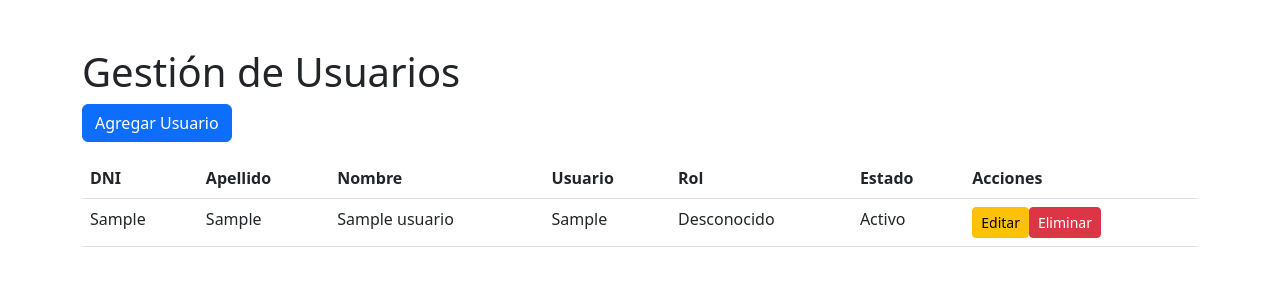
After one commit to aristides600/fraser, a PHP site: page /usuarios.php in a window 1280 px wide. The commit adds this page. Shown: the top 300 px of the page. Run offline with PHP 8.4, Linux system fonts and the light colour scheme; tables that the repository leaves empty or names only in its code hold one stand-in row (values such as "Sample post"); some libraries are stand-ins or nearby versions.

Commit message:
cambio de estado

```diff
--- /dev/null
+++ b/api/roles.php
@@ -0,0 +1,25 @@
+<?php
+require_once 'db.php';
+header('Content-Type: application/json');
+
+// Obtener la solicitud
+$method = $_SERVER['REQUEST_METHOD'];
+$input = json_decode(file_get_contents('php://input'), true);
+
+
+switch ($method) {
+    case 'GET':
+        // Obtener todos los roles
+        $result = $conn->query("SELECT * FROM roles");
+        $roles = [];
+        while ($row = $result->fetch_assoc()) {
+            $roles[] = $row;
+        }
+        echo json_encode($roles);
+        break;
+
+}
+
+// Cerrar la conexión
+$conn->close();
+?>
--- /dev/null
+++ b/api/usuarios.php
@@ -0,0 +1,71 @@
+<?php
+header('Content-Type: application/json');
+include 'db.php';
+
+function usuarioExists($campo, $valor) {
+    global $pdo;
+    $stmt = $pdo->prepare("SELECT COUNT(*) FROM usuarios WHERE $campo = ?");
+    $stmt->execute([$valor]);
+    return $stmt->fetchColumn() > 0;
+}
+
+if ($_SERVER['REQUEST_METHOD'] === 'POST') {
+    if (isset($_POST['create'])) {
+        $dni = $_POST['dni'];
+        $apellido = $_POST['apellido'];
+        $nombre = $_POST['nombre'];
+        $usuario = $_POST['usuario'];
+        $clave = password_hash($_POST['clave'], PASSWORD_BCRYPT);
+        $rol_id = $_POST['rol_id'];
+        $estado = 1;
+
+        // Verificar duplicados
+        if (usuarioExists('dni', $dni)) {
+            echo json_encode(['error' => 'El DNI ya está registrado.']);
+            exit;
+        }
+        if (usuarioExists('usuario', $usuario)) {
+            echo json_encode(['error' => 'El usuario ya está registrado.']);
+            exit;
+        }
+
+        $stmt = $pdo->prepare("INSERT INTO usuarios (dni, apellido, nombre, usuario, clave, rol_id, estado) VALUES (?, ?, ?, ?, ?, ?, ?)");
+        if ($stmt->execute([$dni, $apellido, $nombre, $usuario, $clave, $rol_id, $estado])) {
+            echo json_encode(['success' => 'Usuario creado exitosamente.']);
+        } else {
+            echo json_encode(['error' => 'Error al crear el usuario.']);
+        }
+    }
+    elseif (isset($_POST['update'])) {
+        $id = $_POST['id'];
+        $dni = $_POST['dni'];
+        $apellido = $_POST['apellido'];
+        $nombre = $_POST['nombre'];
+        $usuario = $_POST['usuario'];
+        $rol_id = $_POST['rol_id'];
+
+        $stmt = $pdo->prepare("UPDATE usuarios SET dni = ?, apellido = ?, nombre = ?, usuario = ?, rol_id = ? WHERE id = ?");
+        if ($stmt->execute([$dni, $apellido, $nombre, $usuario, $rol_id, $id])) {
+            echo json_encode(['success' => 'Usuario actualizado exitosamente.']);
+        } else {
+            echo json_encode(['error' => 'Error al actualizar el usuario.']);
+        }
+    }
+    elseif (isset($_POST['delete'])) {
+        $id = $_POST['id'];
+
+        $stmt = $pdo->prepare("DELETE FROM usuarios WHERE id = ?");
+        if ($stmt->execute([$id])) {
+            echo json_encode(['success' => 'Usuario eliminado exitosamente.']);
+        } else {
+            echo json_encode(['error' => 'Error al eliminar el usuario.']);
+        }
+    }
+}
+
+if ($_SERVER['REQUEST_METHOD'] === 'GET') {
+    $stmt = $pdo->query("SELECT * FROM usuarios");
+    $usuarios = $stmt->fetchAll(PDO::FETCH_ASSOC);
+    echo json_encode($usuarios);
+}
+?>
--- a/documentos.php
+++ b/documentos.php
@@ -56,7 +56,7 @@
                     </td>
                     <td>
                         <button class="btn btn-warning" @click="editarDocumento(doc.id)"><i class="bi bi-pencil"></i></button>
-                        <!-- <button class="btn btn-danger" @click="eliminarDocumento(doc.id)"><i class="bi bi-trash"></i></button> -->
+                        <button class="btn btn-ok" @click="tramitarDocumento(doc.id)"><i class="bi bi-check-circle"></i></button>
                     </td>
                 </tr>
             </tbody>
--- /dev/null
+++ b/js/usuarios.js
@@ -0,0 +1,94 @@
+const app = Vue.createApp({
+    data() {
+        return {
+            usuarios: [],
+            roles: [],
+            form: {
+                id: null,
+                dni: '',
+                apellido: '',
+                nombre: '',
+                usuario: '',
+                clave: '',
+                rol_id: '',
+                // estado: 1
+            },
+            modalTitle: '',
+            modalAction: ''
+        };
+    },
+    created() {
+        this.fetchUsuarios();
+        this.fetchRoles();
+    },
+    methods: {
+        async fetchUsuarios() {
+            try {
+                const response = await axios.get('api/usuarios.php');
+                this.usuarios = response.data;
+            } catch (error) {
+                console.error(error);
+            }
+        },
+        async fetchRoles() {
+            try {
+                const response = await axios.get('api/roles.php');
+                this.roles = response.data;
+            } catch (error) {
+                console.error(error);
+            }
+        },
+        showModal(action, usuario = {}) {
+            this.modalAction = action === 'create' ? 'Crear Usuario' : 'Actualizar Usuario';
+            this.modalTitle = action === 'create' ? 'Agregar Usuario' : 'Editar Usuario';
+            if (action === 'edit') {
+                this.form = { ...usuario };
+            } else {
+                this.form = {
+                    id: null,
+                    dni: '',
+                    apellido: '',
+                    nombre: '',
+                    usuario: '',
+                    clave: '',
+                    rol_id: '',
+                    // estado: 1
+                };
+            }
+            new bootstrap.Modal(document.getElementById('userModal')).show();
+        },
+        async submitForm() {
+            try {
+                if (this.form.id) {
+                    // Actualizar
+                    await axios.post('api/usuarios.php', { update: true, ...this.form });
+                } else {
+                    // Crear
+                    await axios.post('api/usuarios.php', { create: true, ...this.form });
+                }
+                this.fetchUsuarios();
+                const modal = bootstrap.Modal.getInstance(document.getElementById('userModal'));
+                modal.hide();
+            } catch (error) {
+                console.error(error);
+            }
+        },
+        async deleteUsuario(id) {
+            if (confirm('¿Estás seguro de eliminar este usuario?')) {
+                try {
+                    await axios.post('api/usuarios.php', { delete: true, id });
+                    this.fetchUsuarios();
+                } catch (error) {
+                    console.error(error);
+                }
+            }
+        },
+        getRolName(rol_id) {
+            const rol = this.roles.find(r => r.id === rol_id);
+            return rol ? rol.nombre : 'Desconocido';
+        }
+
+    }
+});
+
+app.mount('#app');
--- /dev/null
+++ b/usuarios.php
@@ -0,0 +1,102 @@
+<!DOCTYPE html>
+<html lang="es">
+
+<head>
+    <meta charset="UTF-8">
+    <meta name="viewport" content="width=device-width, initial-scale=1.0">
+    <title>CRUD Usuarios</title>
+    <link rel="stylesheet" href="https://cdn.jsdelivr.net/npm/bootstrap@5.3.0/dist/css/bootstrap.min.css">
+    <link href="https://cdn.jsdelivr.net/npm/bootstrap-icons/font/bootstrap-icons.css" rel="stylesheet">
+</head>
+
+<body>
+    <div id="app" class="container mt-5">
+        <h1>Gestión de Usuarios</h1>
+        <div class="mb-3">
+            <button class="btn btn-primary" @click="showModal('create')">Agregar Usuario</button>
+        </div>
+        <table class="table">
+            <thead>
+                <tr>
+                    <th>DNI</th>
+                    <th>Apellido</th>
+                    <th>Nombre</th>
+                    <th>Usuario</th>
+                    <th>Rol</th>
+                    <th>Estado</th>
+                    <th>Acciones</th>
+                </tr>
+            </thead>
+            <tbody>
+                <tr v-for="usuario in usuarios" :key="usuario.id">
+                    <td>{{ usuario.dni }}</td>
+                    <td>{{ usuario.apellido }}</td>
+                    <td>{{ usuario.nombre }}</td>
+                    <td>{{ usuario.usuario }}</td>
+                    <td>{{ getRolName(usuario.rol_id) }}</td>
+                    <td>{{ usuario.estado ? 'Activo' : 'Inactivo' }}</td>
+                    <td>
+                        <button class="btn btn-warning btn-sm" @click="showModal('edit', usuario)">Editar</button>
+                        <button class="btn btn-danger btn-sm" @click="deleteUsuario(usuario.id)">Eliminar</button>
+                    </td>
+                </tr>
+            </tbody>
+        </table>
+
+        <!-- Modal -->
+        <div class="modal fade" id="userModal" tabindex="-1" aria-labelledby="userModalLabel" aria-hidden="true">
+            <div class="modal-dialog">
+                <div class="modal-content">
+                    <div class="modal-header">
+                        <h5 class="modal-title" id="userModalLabel">{{ modalTitle }}</h5>
+                        <button type="button" class="btn-close" data-bs-dismiss="modal" aria-label="Close"></button>
+                    </div>
+                    <div class="modal-body">
+                        <form @submit.prevent="submitForm">
+                            <input type="hidden" v-model="form.id">
+                            <div class="mb-3">
+                                <label for="dni" class="form-label">DNI</label>
+                                <input type="text" class="form-control" id="dni" v-model="form.dni" required>
+                            </div>
+                            <div class="mb-3">
+                                <label for="apellido" class="form-label">Apellido</label>
+                                <input type="text" class="form-control" id="apellido" v-model="form.apellido" required>
+                            </div>
+                            <div class="mb-3">
+                                <label for="nombre" class="form-label">Nombre</label>
+                                <input type="text" class="form-control" id="nombre" v-model="form.nombre" required>
+                            </div>
+                            <div class="mb-3">
+                                <label for="usuario" class="form-label">Usuario</label>
+                                <input type="text" class="form-control" id="usuario" v-model="form.usuario" required>
+                            </div>
+                            <div class="mb-3">
+                                <label for="clave" class="form-label">Clave</label>
+                                <input type="password" class="form-control" id="clave" v-model="form.clave" required>
+                            </div>
+                            <div class="mb-3">
+                                <label for="rol_id" class="form-label">Rol</label>
+                                <select id="rol_id" class="form-select" v-model="form.rol_id" required>
+                                    <option v-for="rol in roles" :key="rol.id" :value="rol.id">{{ rol.nombre }}</option>
+                                </select>
+                            </div>
+
+                            <button type="submit" class="btn btn-primary">{{ modalAction }}</button>
+                        </form>
+                    </div>
+                </div>
+            </div>
+        </div>
+    </div>
+
+    <script src="https://cdn.jsdelivr.net/npm/vue@3.2.47/dist/vue.global.js"></script>
+    <script src="https://cdn.jsdelivr.net/npm/axios/dist/axios.min.js"></script>
+    <script src="./cdn/sweetalert2@10.js"></script>
+    <script src="./cdn/popper.min.js"></script>
+    <script src="https://cdn.jsdelivr.net/npm/bootstrap@5.3.0/dist/js/bootstrap.bundle.min.js"></script>
+    <script src="./js/usuarios.js"></script>
+
+
+</body>
+
+</html>
```
Also changed, not shown: api/documentos.php (+10 -4 lines), api/usuario_id.php (added, +28 -0 lines), api/verificar_usuario.php (added, +13 -0 lines), editar_usuario.php (added, +70 -0 lines), index.php (+35 -5 lines), js/documentos.js (+19 -8 lines), js/editar_usuario.js (added, +81 -0 lines).
